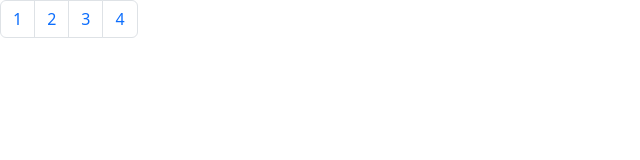
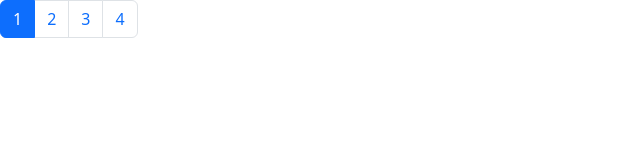
Before and after one commit to retro2115/directives, an Angular app: page / in a window 1280 px wide. Shown: the top 160 px of the page, without its empty margins (0-640 px from the left). Built offline with nearby package versions, Linux system fonts and the light colour scheme.

Commit message:
adding inital ngclass code to highlight active page

```diff
--- a/src/app/app.component.html
+++ b/src/app/app.component.html
@@ -1,7 +1,9 @@
 <nav aria-label="Page navigation example">
 	<ul class="pagination">
-	  <li class="page-item" *ngFor="let image of images; let i = index">
-		<a class="page-link" href="#">{{i + 1}}</a>
-	</li>
+	  	<li class="page-item" *ngFor="let image of images; let i = index"
+		[ngClass]="{active: i === currentPage}"
+		>
+			<a class="page-link" href="#">{{i + 1}}</a>
+		</li>
 	</ul>
   </nav>
--- a/src/app/app.component.ts
+++ b/src/app/app.component.ts
@@ -8,7 +8,9 @@ import { Component } from '@angular/core';
 export class AppComponent {
   title = 'directives';
 
+  currentPage = 0;
   images = [
+
 	{
 		title: 'at the beach',
 		url: 'https://images.unsplash.com/photo-1507525428034-b723cf961d3e?ixlib=rb-4.0.3&ixid=M3wxMjA3fDB8MHxzZWFyY2h8M3x8YmVhY2h8ZW58MHx8MHx8fDA%3D&auto=format&fit=crop&w=500&q=60'
```
